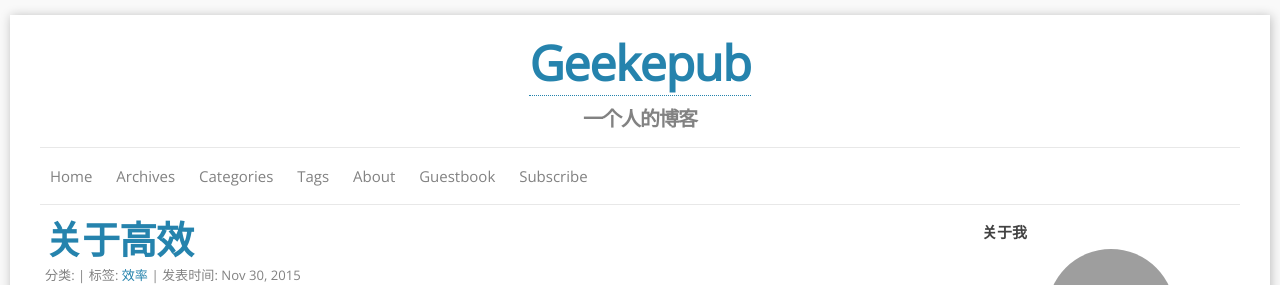
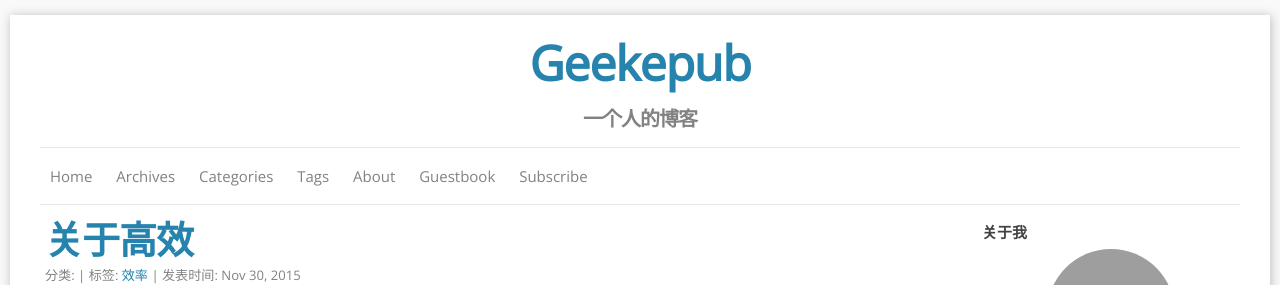
Before and after one commit to geekepub/geekepub.github.io, a Jekyll site: the page built from index.html, in a window 1280 px wide. Shown: the top 285 px of the page. Built offline with Jekyll 4.4.1, drawn with Linux system fonts in a browser that asks for light colours; nearby versions of some CDN libraries; the list of posts is cut into pages by our own code; grey boxes are pictures that could not be loaded.

Commit message:
Update _layout.scss

```diff
--- a/_sass/_layout.scss
+++ b/_sass/_layout.scss
@@ -15,7 +15,7 @@
     &:visited
     &:hover {
       color: $brand-top-color; //$grey-color-dark
-      border-bottom: 1px dotted;
+      // border-bottom: 1px dotted;
       text-decoration: none;
     }
   }
```
